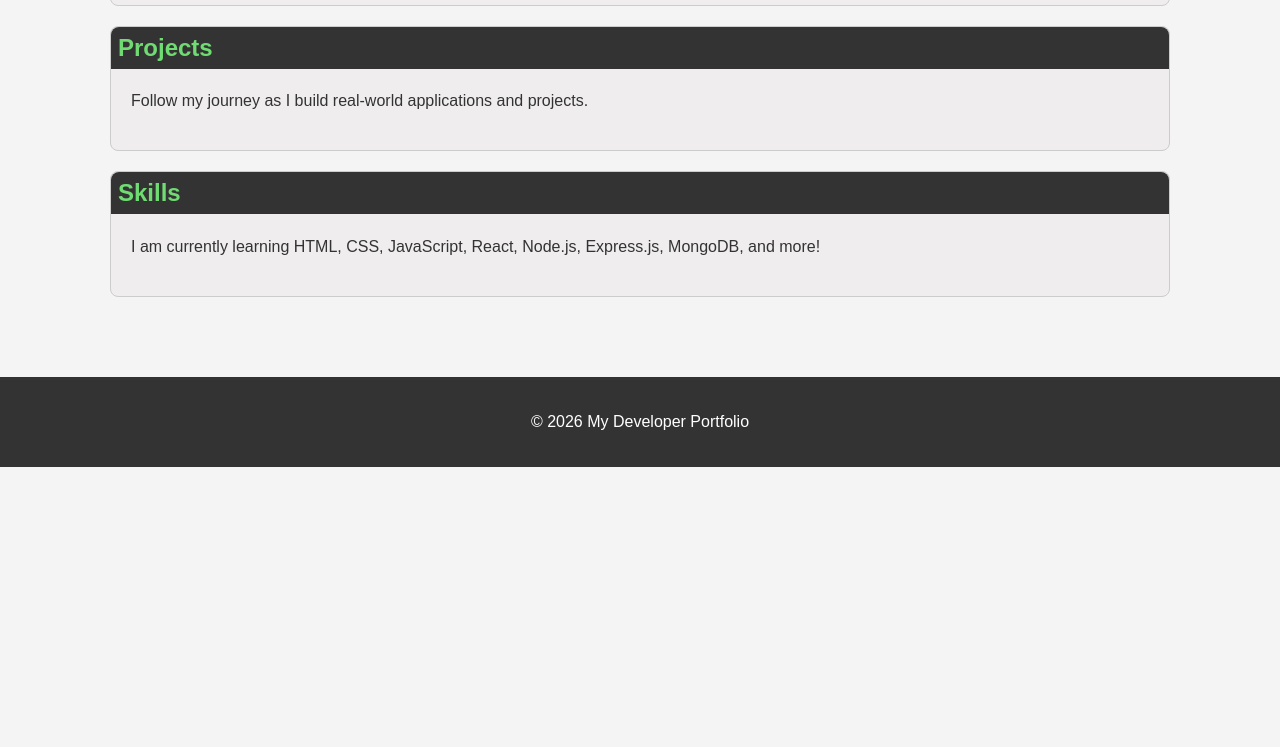
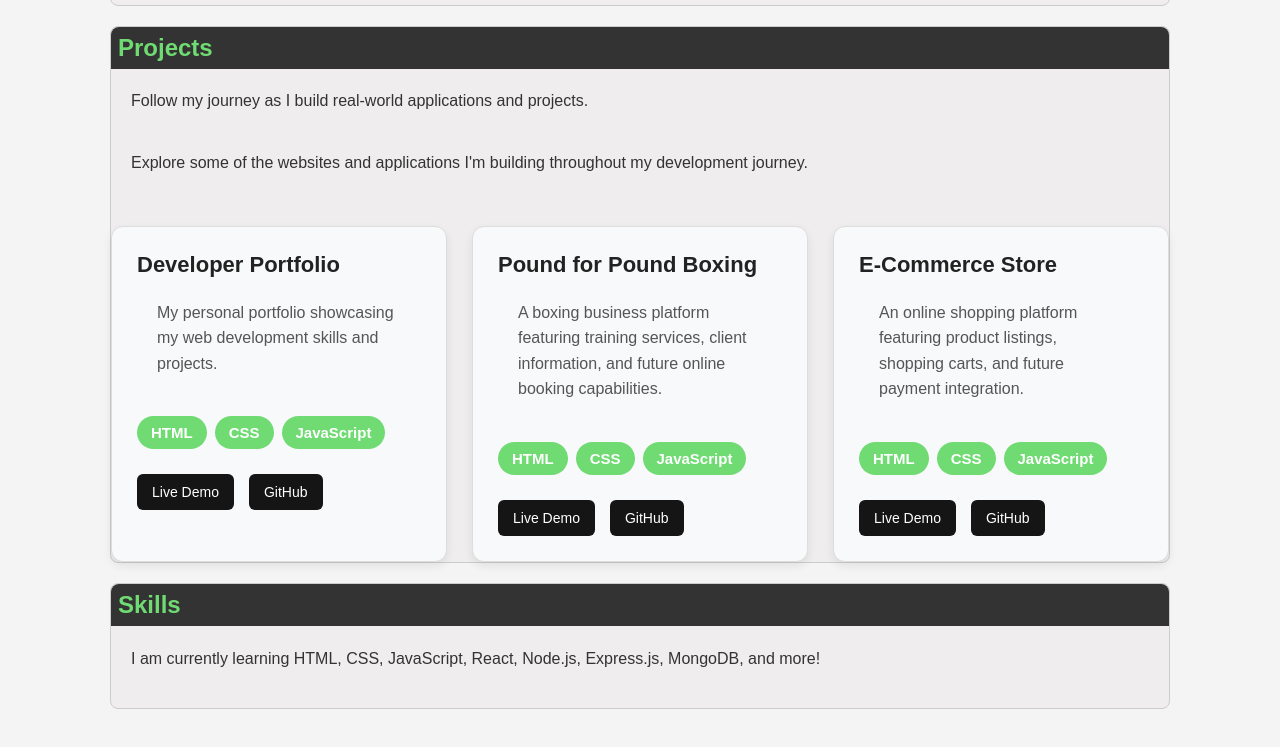
Before and after one commit to LA9021/Developer-Portfolio, a plain HTML site: page index.html in a window 1280 px wide. Shown: the part 705-1452 px from the top of the page. Before the commit the page ends 1172 px from the top, so only its background shows below. Drawn offline with Linux system fonts and the light colour scheme.

Commit message:
Project Card Customization

```diff
--- a/index.html
+++ b/index.html
@@ -32,6 +32,87 @@
             <section id="projects">
                 <h2> Projects</h2>
                 <p> Follow my journey as I build real-world applications and projects.</p>
+
+                <p>
+        Explore some of the websites and applications
+        I'm building throughout my development journey.
+    </p>
+
+    <div class="projects-grid">
+
+        <!-- Project Card 1 -->
+        <article class="project-card">
+
+            <h3>Developer Portfolio</h3>
+
+            <p>
+                My personal portfolio showcasing my
+                web development skills and projects.
+            </p>
+
+            <div class="project-tech">
+                <span>HTML</span>
+                <span>CSS</span>
+                <span>JavaScript</span>
+            </div>
+
+            <div class="project-links">
+                <a href="#">Live Demo</a>
+                <a href="#">GitHub</a>
+            </div>
+
+        </article>
+
+        <!-- Project Card 2 -->
+        <article class="project-card">
+
+            <h3>Pound for Pound Boxing</h3>
+
+            <p>
+                A boxing business platform featuring
+                training services, client information,
+                and future online booking capabilities.
+            </p>
+
+            <div class="project-tech">
+                <span>HTML</span>
+                <span>CSS</span>
+                <span>JavaScript</span>
+            </div>
+
+            <div class="project-links">
+                <a href="#">Live Demo</a>
+                <a href="#">GitHub</a>
+            </div>
+
+        </article>
+
+        <!-- Project Card 3 -->
+        <article class="project-card">
+
+            <h3>E-Commerce Store</h3>
+
+            <p>
+                An online shopping platform featuring
+                product listings, shopping carts,
+                and future payment integration.
+            </p>
+
+            <div class="project-tech">
+                <span>HTML</span>
+                <span>CSS</span>
+                <span>JavaScript</span>
+            </div>
+
+            <div class="project-links">
+                <a href="#">Live Demo</a>
+                <a href="#">GitHub</a>
+            </div>
+
+        </article>
+
+    </div>
+
             </section>
             <section id="skills">
                 <h2> Skills </h2>
--- a/style.css
+++ b/style.css
@@ -107,6 +107,116 @@ section p {
     line-height: 1.6;
 }
 
+/* PROJECTS GRID */
+
+.projects-grid {
+    display: grid;
+
+    grid-template-columns: repeat(3, 1fr);
+
+    gap: 25px;
+
+    margin-top: 30px;
+}
+
+/* PROJECT CARDS */
+
+.project-card {
+    background-color: #f8f9fa;
+
+    padding: 25px;
+
+    border: 1px solid #ddd;
+
+    border-radius: 12px;
+
+    box-shadow: 0 4px 10px rgba(0, 0, 0, 0.08);
+
+    transition: transform 0.3s ease,
+                box-shadow 0.3s ease;
+}
+
+.project-card h3 {
+    margin-top: 0;
+
+    font-size: 22px;
+
+    color: #222;
+}
+
+.project-card p {
+    line-height: 1.6;
+
+    color: #555;
+}
+
+/* CARD HOVER EFFECT */
+
+.project-card:hover {
+    transform: translateY(-8px);
+
+    box-shadow: 0 10px 20px rgba(0, 0, 0, 0.15);
+}
+
+/* TECHNOLOGY BADGES */
+
+.project-tech {
+    display: flex;
+
+    flex-wrap: wrap;
+
+    gap: 8px;
+
+    margin-top: 20px;
+}
+
+.project-tech span {
+    background-color: #6fdb72;
+
+    color: #fff;
+
+    padding: 8px 14px;
+
+    border-radius: 20px;
+
+    font-size: 15px;
+
+    font-weight: bold;
+}
+
+/* PROJECT LINKS */
+
+.project-links {
+    display: flex;
+
+    gap: 15px;
+
+    margin-top: 25px;
+
+    flex-wrap: wrap;
+}
+
+.project-links a {
+    text-decoration: none;
+
+    background-color: #151515;
+
+    color: white;
+
+    padding: 10px 15px;
+
+    border-radius: 6px;
+
+    font-size: 14px;
+
+    transition: background-color 0.3s ease;
+}
+
+.project-links a:hover {
+    background-color: #007c91;
+}
+
+
 /* Footer */
 
 footer {
@@ -127,3 +237,23 @@ footer {
 
     }
 }
+
+/* TABLET RESPONSIVENESS */
+
+@media (max-width: 900px) {
+
+    .projects-grid {
+        grid-template-columns: repeat(2, 1fr);
+    }
+
+}
+
+/* MOBILE RESPONSIVENESS */
+
+@media (max-width: 600px) {
+
+    .projects-grid {
+        grid-template-columns: 1fr;
+    }
+
+}
```
